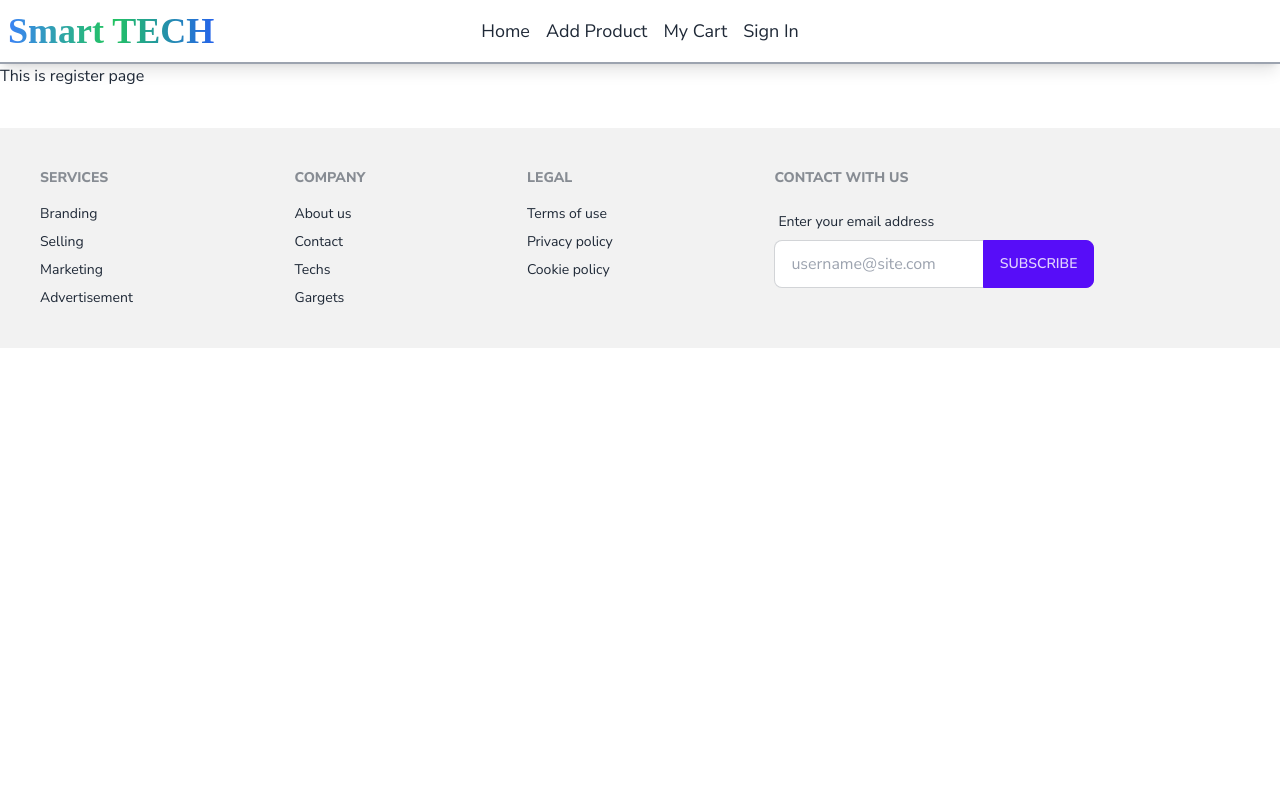
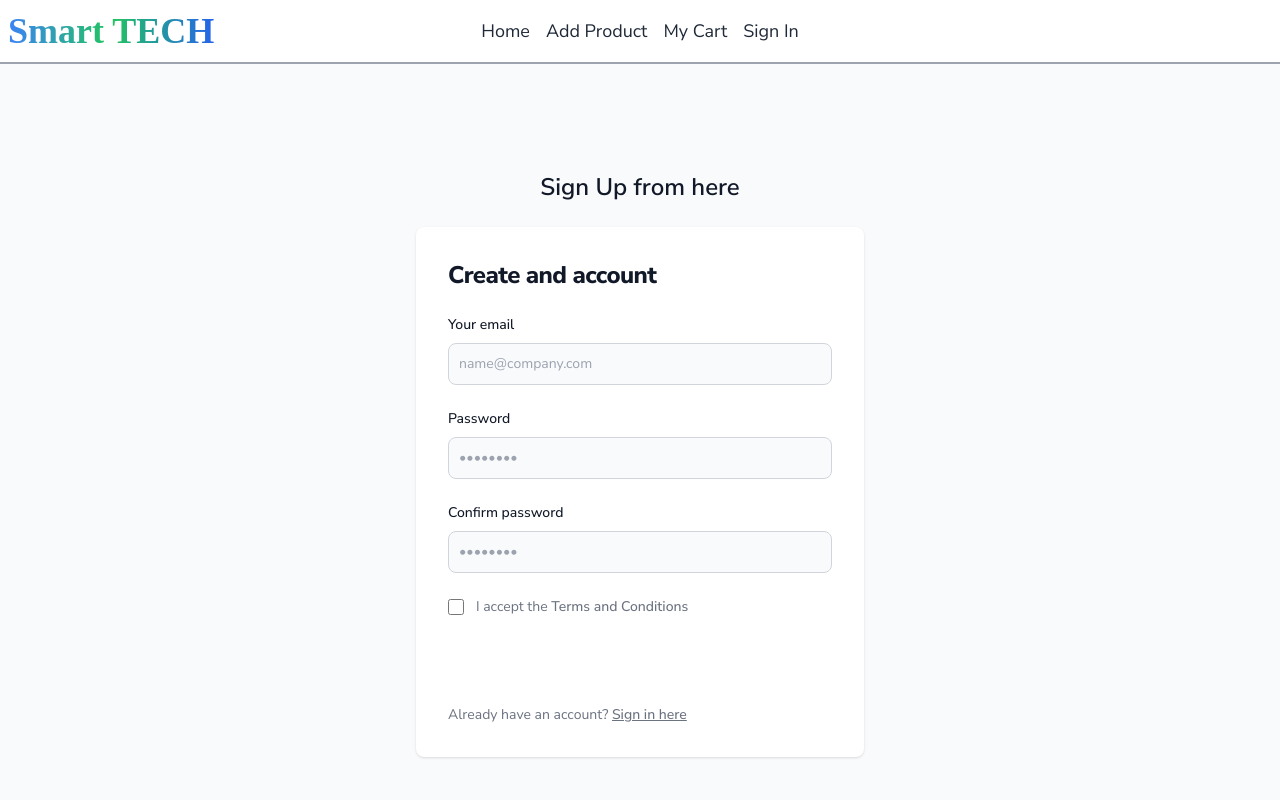
Before and after one commit to anfal11/brandshop-client-side, a React (Vite) app: page /register in a window 1280 px wide. Shown: the top 800 px of the page. Built offline with nearby package versions, Linux system fonts and the light colour scheme; a web font is replaced by a local one.

Commit message:
register page designed

```diff
--- a/src/Components/Register.jsx
+++ b/src/Components/Register.jsx
@@ -1,9 +1,51 @@
+import { Link } from "react-router-dom";
 
 
 const Register = () => {
     return (
         <div>
-            This is register page
+            <section className="bg-gray-50 dark:bg-gray-900">
+  <div className="flex flex-col items-center justify-center px-6 py-8 mx-auto md:h-screen lg:py-0">
+      <a href="#" className="flex items-center mb-6 text-2xl font-semibold text-gray-900 dark:text-white">
+
+          Sign Up from here
+      </a>
+      <div className="w-full bg-white rounded-lg shadow dark:border md:mt-0 sm:max-w-md xl:p-0 dark:bg-gray-800 dark:border-gray-700">
+          <div className="p-6 space-y-4 md:space-y-6 sm:p-8">
+              <h1 className="text-xl font-bold leading-tight tracking-tight text-gray-900 md:text-2xl dark:text-white">
+                  Create and account
+              </h1>
+              <form className="space-y-4 md:space-y-6" action="#">
+                  <div>
+                      <label  className="block mb-2 text-sm font-medium text-gray-900 dark:text-white">Your email</label>
+                      <input type="email" name="email" id="email" className="bg-gray-50 border border-gray-300 text-gray-900 sm:text-sm rounded-lg focus:ring-primary-600 focus:border-primary-600 block w-full p-2.5 dark:bg-gray-700 dark:border-gray-600 dark:placeholder-gray-400 dark:text-white dark:focus:ring-blue-500 dark:focus:border-blue-500" placeholder="name@company.com" required=""/>
+                  </div>
+                  <div>
+                      <label  className="block mb-2 text-sm font-medium text-gray-900 dark:text-white">Password</label>
+                      <input type="password" name="password" id="password" placeholder="••••••••" className="bg-gray-50 border border-gray-300 text-gray-900 sm:text-sm rounded-lg focus:ring-primary-600 focus:border-primary-600 block w-full p-2.5 dark:bg-gray-700 dark:border-gray-600 dark:placeholder-gray-400 dark:text-white dark:focus:ring-blue-500 dark:focus:border-blue-500" required=""/>
+                  </div>
+                  <div>
+                      <label  className="block mb-2 text-sm font-medium text-gray-900 dark:text-white">Confirm password</label>
+                      <input type="confirm-password" name="confirm-password" id="confirm-password" placeholder="••••••••" className="bg-gray-50 border border-gray-300 text-gray-900 sm:text-sm rounded-lg focus:ring-primary-600 focus:border-primary-600 block w-full p-2.5 dark:bg-gray-700 dark:border-gray-600 dark:placeholder-gray-400 dark:text-white dark:focus:ring-blue-500 dark:focus:border-blue-500" required=""/>
+
+                  </div>
+                  <div className="flex items-start">
+                      <div className="flex items-center h-5">
+                        <input id="terms" aria-describedby="terms" type="checkbox" className="w-4 h-4 border border-gray-300 rounded bg-gray-50 focus:ring-3 focus:ring-primary-300 dark:bg-gray-700 dark:border-gray-600 dark:focus:ring-primary-600 dark:ring-offset-gray-800" required=""/>
+                      </div>
+                      <div className="ml-3 text-sm">
+                        <label  className="font-light text-gray-500 dark:text-gray-300">I accept the <a className="font-medium text-primary-600 hover:underline dark:text-primary-500" href="#">Terms and Conditions</a></label>
+                      </div>
+                  </div>
+                  <button type="submit" className="w-full text-white bg-primary-600 hover:bg-primary-700 focus:ring-4 focus:outline-none focus:ring-primary-300 font-medium rounded-lg text-sm px-5 py-2.5 text-center dark:bg-primary-600 dark:hover:bg-primary-700 dark:focus:ring-primary-800">Create an account</button>
+                  <p className="text-sm font-light text-gray-500 dark:text-gray-400">
+                      Already have an account? <Link to='/login' className="font-medium text-primary-600 underline hover:underline dark:text-primary-500">Sign in here</Link>
+                  </p>
+              </form>
+          </div>
+      </div>
+  </div>
+</section>
         </div>
     );
 };
--- a/src/Routes/Router.jsx
+++ b/src/Routes/Router.jsx
@@ -6,7 +6,7 @@
 import MyCart from "../Pages/MyCart";
 import Login from "../Components/Login";
 import Register from "../Components/Register";
-import UserProfile from "../Components/UserProfile";
+
 
 
 const Router = createBrowserRouter([
@@ -36,10 +36,6 @@
             path: "/register",
             element: <Register />,
         },
-        {
-            path: "/profile",
-            element: <UserProfile />,
-        },
     ]
     },
   ]);
```
